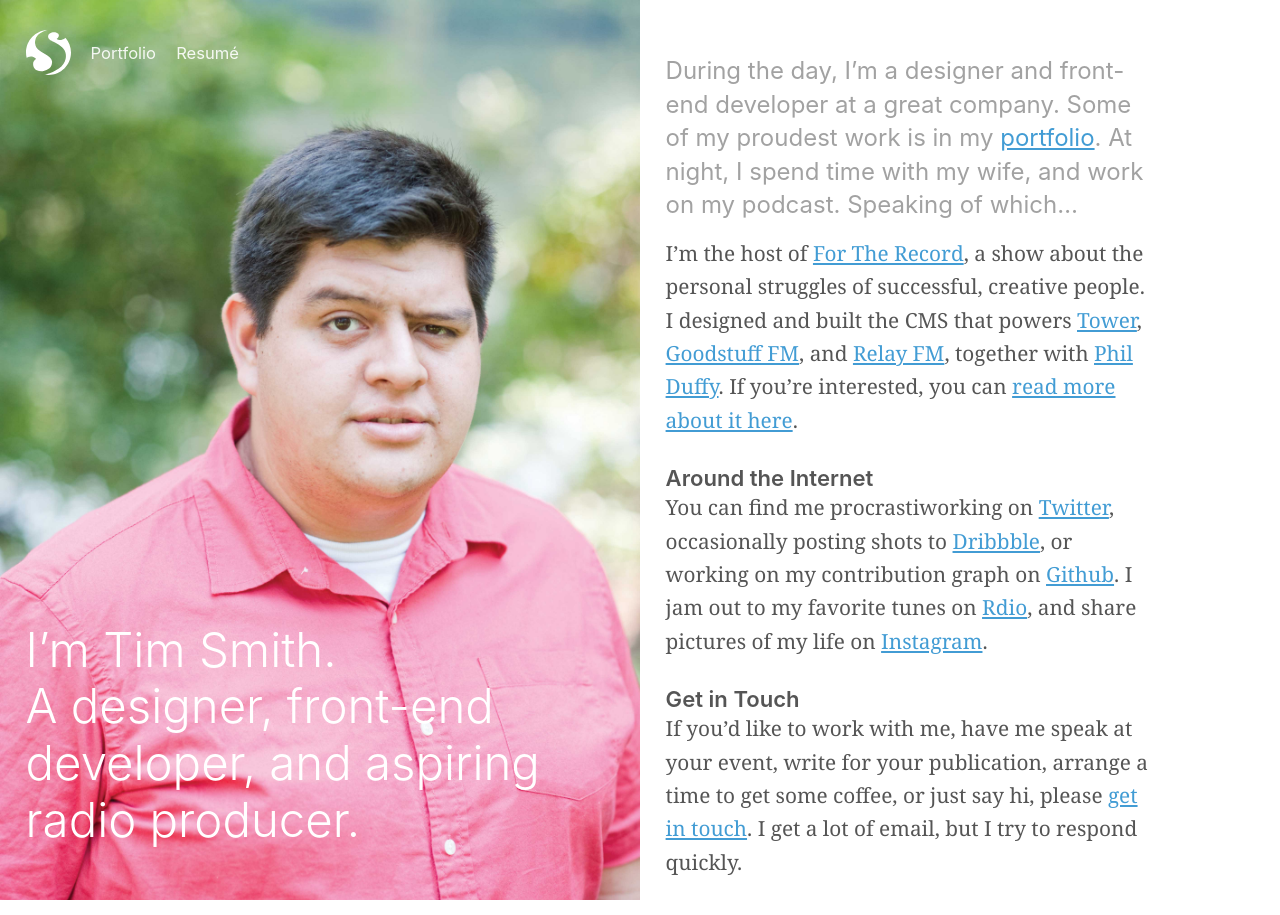
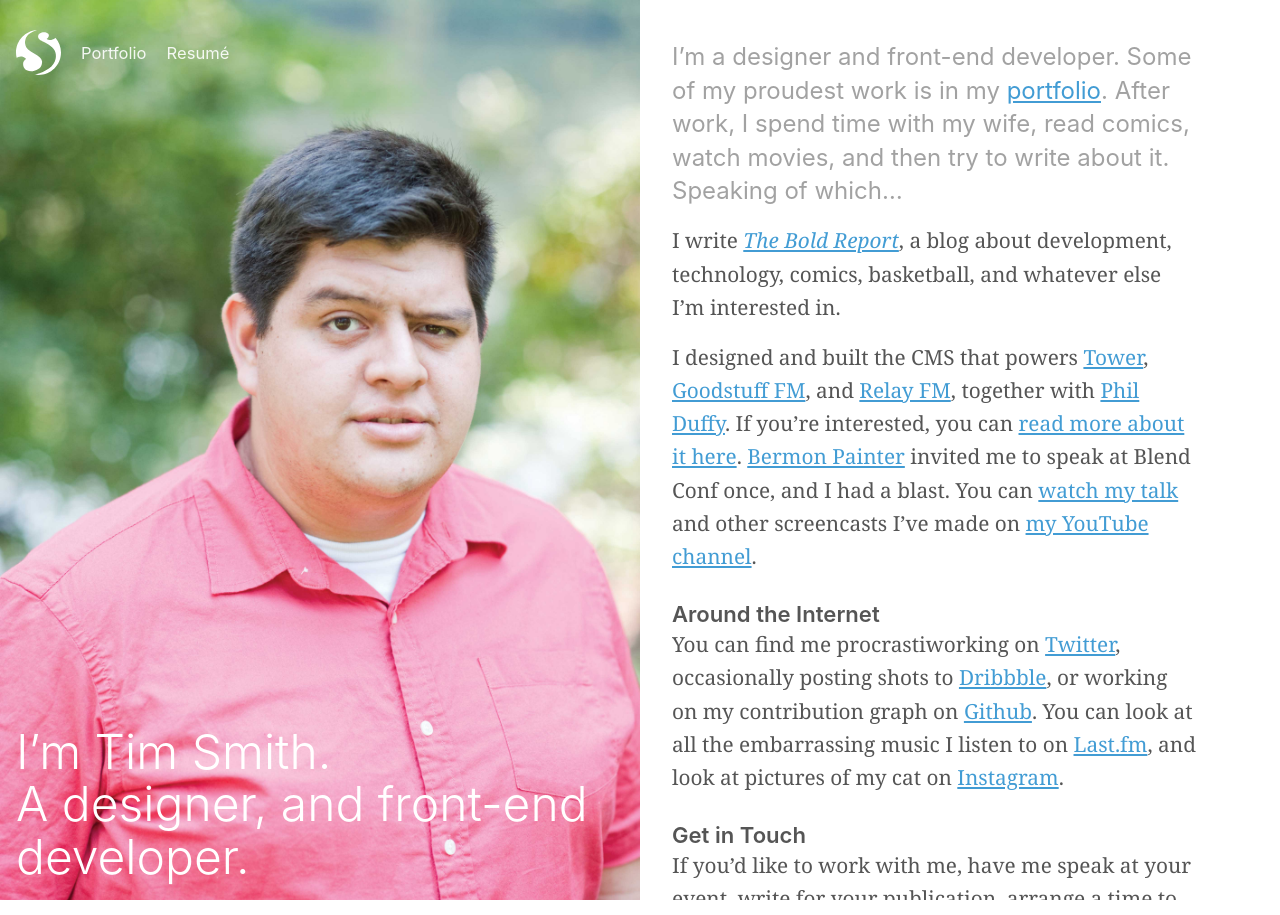
Before and after one commit to xavibenjamin/ttimsmith.com, a Jekyll site: the page built from index.html, in a window 1280 px wide. Built offline with Jekyll 4.4.1, drawn with Linux system fonts in a browser that asks for light colours; the list of posts is cut into pages by our own code.

Commit message:
Revising homepage (#6)
* Upgrading jekyll and sass

* removing paginate

* adding .csscomb

* redoing homepage css

* Rewrite copy on homepage

```diff
--- a/Gemfile
+++ b/Gemfile
@@ -4,8 +4,8 @@ ruby "2.3.0"
 
 gem 'bourbon', '~> 4.2.5'
 gem 'foreman', '~> 0.78.0'
-gem 'jekyll', '~> 2.5.3'
+gem 'jekyll', '~> 3.1', '>= 3.1.3'
 gem 'rack-contrib', '~> 1.4.0'
 gem 'rake', '~> 10.4.2'
-gem 'sass', '~> 3.4.18'
+gem 'sass', '~> 3.4', '>= 3.4.22'
 gem 'thin', '~> 1.6.4'
--- a/_config.yml
+++ b/_config.yml
@@ -8,7 +8,6 @@ url: http://ttimsmith.com
 # Build settings
 markdown: kramdown
 permalink: /:year/:month/:title
-paginate: 20
 exclude: ['scss', 'README.md', 'Rakefile', 'Gemfile', 'Gemfile.lock', 'vendor']
 include: ['.htaccess']
 sass:
--- a/assets/stylesheets/_layout/_header.scss
+++ b/assets/stylesheets/_layout/_header.scss
@@ -6,12 +6,9 @@ HEADER
 .site__header {
   margin: 30px 0 $spacing-xl;
   .home__header & {
-    left: 2vw;
-    position: fixed;
+    left: 1rem;
+    position: absolute;
     z-index: 2;
-    @include breakpoint(m) {
-      position: absolute;
-    }
   }
 }
 
@@ -49,12 +46,14 @@ HEADER
       a {
         color: lighten($bodyColor, 30%);
         text-decoration: none;
-        &:hover, &:focus {
+        &:hover,
+        &:focus {
           color: $linkColor;
         }
         .home__header & {
           color: rgba(white, .9);
-          &:hover, &:focus {
+          &:hover,
+          &:focus {
             color: white;
           }
         }
--- a/assets/stylesheets/_layout/_maincontent.scss
+++ b/assets/stylesheets/_layout/_maincontent.scss
@@ -2,60 +2,49 @@
 
 MAIN CONTENT
 ------------------------------------------- */
-
-.main__content {
-  // margin: 0 0 $spacing-xl;
-}
 
 .site__cover {
   align-items: flex-end;
   background: url(../../uploads/me_web.jpg) no-repeat center center;
   background-size: cover;
   display: flex;
-  height: 100vh;
-  justify-content: flex-start;
-  padding: 2vw;
-  position: fixed;
-  width: 50vw;
-  @include breakpoint(m) {
-    height: 75vh;
-    width: 100vw;
-    margin: 0 0 $spacing-s;
-    position: static;
+  height: 80vh;
+  margin-bottom: 1.2rem;
+  padding: 1rem;
+  @media #{$medium-up} {
+    height: 100vh;
+    margin-bottom: 0;
+    margin-right: 2rem;
+    max-width: 680px;
+    overflow: hidden;
+    width: 50vw;
   }
 }
 
-
 .home__title {
   color: white;
-  font-size: 3.7vw;
+  font-size: 2.5rem;
   font-weight: 300;
-  line-height: 120%;
-  margin-bottom: 2vw;
-  width: 65vw;
-  @include breakpoint(l) {
-    font-size: 5.3vw;
-    padding-bottom: 5vw;
+  line-height: 1.1;
+  @media #{$medium-up} {
+    font-size: 2.7rem;
   }
-  @include breakpoint(s) {
-    font-size: 10vw;
-    width: 100vw;
+  @media #{$large-up} {
+    font-size: 3rem;
   }
 }
 
 .about-me {
-  margin-left: 50vw;
-  padding: 6vh 0 4vh 2vw;
-  width: 40vw;
-  @include breakpoint(l) {
-    width: 50vw;
-    padding: 3vw;
-  }
-  @include breakpoint(m) {
-    width: 100vw;
-    margin-left: 0;
+  padding: 0 1rem;
+  @media #{$medium-up} {
+    height: 100vh;
+    max-width: 540px;
+    -webkit-overflow-scrolling: touch;
+    overflow-y: auto;
+    padding: 2.5rem 1rem 3rem 0;
   }
 }
+
 
 .site__services {
   background: $borderColor;
@@ -63,12 +52,13 @@ MAIN CONTENT
 }
 
 .section__title {
+  @extend %second-sans;
+
   color: darken($borderColor, 35%);
   font-size: .95em;
   font-weight: 400;
+  margin: 0 0 $spacing-m !important;
   text-transform: uppercase;
-  margin: 0 0 $spacing-m !important;
-  @extend %second-sans;
 }
 
 .service__widget {
@@ -94,6 +84,7 @@ MAIN CONTENT
 
 
 .page__content {
+  @extend %clearfix;
+
   margin-bottom: $spacing-xl;
-  @extend %clearfix;
 }
--- a/assets/stylesheets/_redbat/_mixins.scss
+++ b/assets/stylesheets/_redbat/_mixins.scss
@@ -114,34 +114,6 @@ TRANSITION MIXIN
 @mixin transition-delay ($times...) {
   @include prefixer(transition-delay, $times, webkit moz spec);
 }
-
-
-/*
-
-Media Queries
--------------------------------------------
-Mixin to help import fonts
-------------------------------------------- */
-
-
-@mixin breakpoint($point) {
-  @if $point == xl {
-    @media (max-width: 800px) { @content; }
-  }
-  @else if $point == l {
-    @media (max-width: 768px) { @content; }
-  }
-  @else if $point == m {
-    @media (max-width: 700px)  { @content; }
-  }
-  @else if $point == s {
-    @media (max-width: 400px)  { @content; }
-  }
-  @else if $point == xs {
-    @media (max-width: 320px)  { @content; }
-  }
-}
-
 
 /*
 
@@ -301,8 +273,72 @@ $modules: () !default;
   @return $emValues;
 }
 
-
 // Deprecated: OLD EM CALC
 @function emCalc($values) {
   @return em-calc($values);
 }
+
+
+/*
+
+Media Queries
+-------------------------------------------
+Mixin to help import fonts
+------------------------------------------- */
+
+// Here we define the breakpoints which will become the upper border for each media size.
+// The function em-calc() calculates the em-value from a px-value.
+$small-breakpoint:  em-calc(640)  !default;
+$medium-breakpoint: em-calc(1024) !default;
+$large-breakpoint:  em-calc(1440) !default;
+$xlarge-breakpoint: em-calc(1920) !default;
+
+// Here we define the lower and upper bounds for each media size
+$small-range:   (0, $small-breakpoint) !default; /* 0, 640px */
+$medium-range:  ($small-breakpoint  + em-calc(1), $medium-breakpoint) !default; /* 641px, 1024px */
+$large-range:   ($medium-breakpoint + em-calc(1), $large-breakpoint)  !default; /* 1025px, 1440px */
+$xlarge-range:  ($large-breakpoint  + em-calc(1), $xlarge-breakpoint) !default; /* 1441px, 1920px */
+$xxlarge-range: ($xlarge-breakpoint + em-calc(1), em-calc(99999999)) !default; /* 1921px, ... */
+
+// Media Queries
+$screen: "only screen" !default;
+
+$landscape: "#{$screen} and (orientation: landscape)" !default;
+$portrait: "#{$screen} and (orientation: portrait)" !default;
+
+$small-up: $screen !default;
+$small-only: "#{$screen} and (max-width: #{upper-bound($small-range)})" !default;
+
+$medium-up: "#{$screen} and (min-width:#{lower-bound($medium-range)})" !default;
+$medium-only: "#{$screen} and (min-width:#{lower-bound($medium-range)}) and (max-width:#{upper-bound($medium-range)})" !default;
+
+$large-up: "#{$screen} and (min-width:#{lower-bound($large-range)})" !default;
+$large-only: "#{$screen} and (min-width:#{lower-bound($large-range)}) and (max-width:#{upper-bound($large-range)})" !default;
+
+$xlarge-up: "#{$screen} and (min-width:#{lower-bound($xlarge-range)})" !default;
+$xlarge-only: "#{$screen} and (min-width:#{lower-bound($xlarge-range)}) and (max-width:#{upper-bound($xlarge-range)})" !default;
+
+$xxlarge-up: "#{$screen} and (min-width:#{lower-bound($xxlarge-range)})" !default;
+$xxlarge-only: "#{$screen} and (min-width:#{lower-bound($xxlarge-range)}) and (max-width:#{upper-bound($xxlarge-range)})" !default;
+
+// -------------------------------
+// Legacy stuff - Remove ASAP
+// -------------------------------
+
+@mixin breakpoint($point) {
+  @if $point == xl {
+    @media (max-width: 800px) { @content; }
+  }
+  @else if $point == l {
+    @media (max-width: 768px) { @content; }
+  }
+  @else if $point == m {
+    @media (max-width: 700px)  { @content; }
+  }
+  @else if $point == s {
+    @media (max-width: 400px)  { @content; }
+  }
+  @else if $point == xs {
+    @media (max-width: 320px)  { @content; }
+  }
+}
--- a/assets/stylesheets/_redbat/_objects.scss
+++ b/assets/stylesheets/_redbat/_objects.scss
@@ -4,37 +4,40 @@ OBJECTS
 ------------------------------------------- */
 
 .contain {
+  @extend %clearfix;
+
   margin: 0 auto;
+  max-width: 1020px;
   width: 100%;
-  max-width: 1020px;
-  @extend %clearfix;
   @media (max-width: 1140px) {
     padding: 0 $spacing-xs;
   }
 }
 
 .container {
-  display: flex;
-  flex-flow: row wrap;
+  @media #{$medium-up} {
+    display: flex;
+  }
 }
 
 .screen-reader-text {
+  left: -9999px;
   position: absolute;
   top: -9999px;
-  left: -9999px;
 }
 
 .no-bullets {
+  list-style-type: none;
   margin: 0;
   padding: 0;
-  list-style-type: none;
 }
 
 .lead-paragraph {
+  @extend %sans;
+
   color: lighten($bodyColor, 30%);
   font-size: 1.5rem;
   line-height: 140%;
-  @extend %sans;
 }
 
 
@@ -58,49 +61,55 @@ OBJECTS
 }
 
 .grid-10 {
+  @include breakpoint(m) {
+    margin-bottom: $spacing-m;
+    width: 100%;
+  }
+
   width: percentage(780/970);
-  @include breakpoint(m) {
-    width: 100%;
-    margin-bottom: $spacing-m;
-  }
 }
 
 .grid-8 {
+  @include breakpoint(m) {
+    margin-bottom: $spacing-m;
+    width: 100%;
+  }
+
   width: percentage(620/970);
-  @include breakpoint(m) {
-    width: 100%;
-    margin-bottom: $spacing-m;
-  }
 }
 
 .grid-7 {
+  @include breakpoint(m) {
+    margin-bottom: $spacing-m;
+    width: 100%;
+  }
+
   width: percentage(540/970);
-  @include breakpoint(m) {
-    width: 100%;
-    margin-bottom: $spacing-m;
-  }
 }
 
 .grid-5 {
+  @include breakpoint(m) {
+    margin-bottom: $spacing-m;
+    width: 100%;
+  }
+
   width: percentage(380/970);
-  @include breakpoint(m) {
-    width: 100%;
-    margin-bottom: $spacing-m;
-  }
 }
 
 .grid-4 {
+  @include breakpoint(m) {
+    margin-bottom: $spacing-m;
+    width: 100%;
+  }
+
   width: percentage(300/970);
-  @include breakpoint(m) {
-    width: 100%;
-    margin-bottom: $spacing-m;
-  }
 }
 
 .grid-3 {
+  @include breakpoint(m) {
+    margin-bottom: $spacing-m;
+    width: 100%;
+  }
+
   width: percentage(220/970);
-  @include breakpoint(m) {
-    width: 100%;
-    margin-bottom: $spacing-m;
-  }
 }
--- a/index.html
+++ b/index.html
@@ -11,18 +11,20 @@ excerpt: Tim Smith is a designer, front-end developer, and aspiring radio produc
   </div><!-- /.home__header -->
 
   <header class="site__cover">
-    <h1 class="home__title">I’m Tim Smith.<br />A designer, front-end developer, and aspiring radio producer.</h1>
+    <h1 class="home__title">I’m Tim Smith.<br />A designer, and front-end developer.</h1>
   </header><!-- /.site__cover -->
 
   <section class="about-me">
-    <p class="lead-paragraph">During the day, I’m a designer and front-end developer at a great company. Some of my proudest work is in my <a href="/portfolio/">portfolio</a>. At night, I spend time with my wife, and work on my podcast. Speaking of which&hellip;</p>
+    <p class="lead-paragraph">I’m a designer and front-end developer. Some of my proudest work is in my <a href="/portfolio/">portfolio</a>. After work, I spend time with my wife, read comics, watch movies, and then try to write about it. Speaking of which&hellip;</p>
 
-    <p>I’m the host of <a href="http://towermedia.org/ftr">For The Record</a>, a show about the personal struggles of successful, creative people. I designed and built the CMS that powers <a href="http://towermedia.org">Tower</a>, <a href="http://goodstuff.fm">Goodstuff FM</a>, and <a href="http://relay.fm">Relay FM</a>, together with <a href="http://www.single-malt.co/">Phil Duffy</a>. If you’re interested, you can <a href="/cms/">read more about it here</a>.</p>
+    <p>I write <a href="http://theboldreport.net"><em>The Bold Report</em></a>, a blog about development, technology, comics, basketball, and whatever else I’m interested in.</p>
+
+    <p>I designed and built the CMS that powers <a href="http://towermedia.org">Tower</a>, <a href="http://goodstuff.fm">Goodstuff FM</a>, and <a href="http://relay.fm">Relay FM</a>, together with <a href="https://twitter.com/willmanduffy">Phil Duffy</a>. If you’re interested, you can <a href="/cms/">read more about it here</a>. <a href="http://bermonpainter.com/">Bermon Painter</a> invited me to speak at Blend Conf once, and I had a blast. You can <a href="https://youtu.be/3VFInHp6mWw">watch my talk</a> and other screencasts I’ve made on <a href="https://www.youtube.com/channel/UC1IRnf7JYYUkWqPO8wx_QNQ">my YouTube channel</a>.</p>
 
     <h3>Around the Internet</h3>
-    <p>You can find me procrastiworking on <a href="https://twitter.com/ttimsmith">Twitter</a>, occasionally posting shots to <a href="http://dribbble.com/ttimsmith">Dribbble</a>, or working on my contribution graph on <a href="https://github.com/ttimsmith">Github</a>. I jam out to my favorite tunes on <a href="http://www.rdio.com/people/ttimsmith/">Rdio</a>, and share pictures of my life on <a href="http://instagram.com/ttimsmith">Instagram</a>.</p>
+    <p>You can find me procrastiworking on <a href="https://twitter.com/smithtimmytim">Twitter</a>, occasionally posting shots to <a href="http://dribbble.com/smithtimmytim">Dribbble</a>, or working on my contribution graph on <a href="https://github.com/smithtimmytim">Github</a>. You can look at all the embarrassing music I listen to on  <a href="http://www.last.fm/user/timothybsmith">Last.fm</a>, and look at pictures of my cat on <a href="http://instagram.com/smithtimmytim">Instagram</a>.</p>
 
     <h3>Get in Touch</h3>
-    <p>If you’d like to work with me, have me speak at your event, write for your publication, arrange a time to get some coffee, or just say hi, please <a href="mailto:smith@ttimsmith.com?subject=[ttimsmith.com] Hi Tim!">get in touch</a>. I get a lot of email, but I try to respond quickly.</p>
+    <p>If you’d like to work with me, have me speak at your event, write for your publication, arrange a time to get some coffee, or just say hi, please <a href="mailto:smith@ttimsmith.com?subject=[ttimsmith.com] Hi Tim!">get in touch</a>.</p>
   </section><!-- /.about-me -->
 </div><!-- /.container -->
```
Also changed, not shown: .csscomb.json (added), Gemfile.lock.
